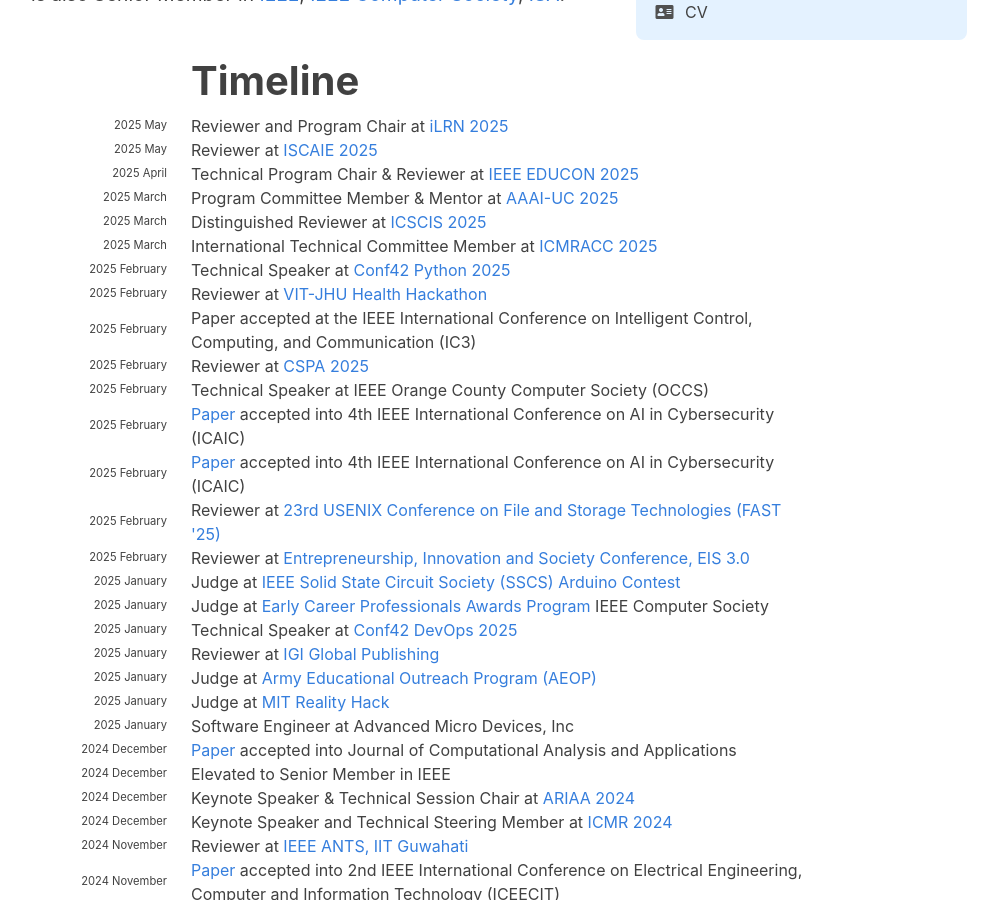
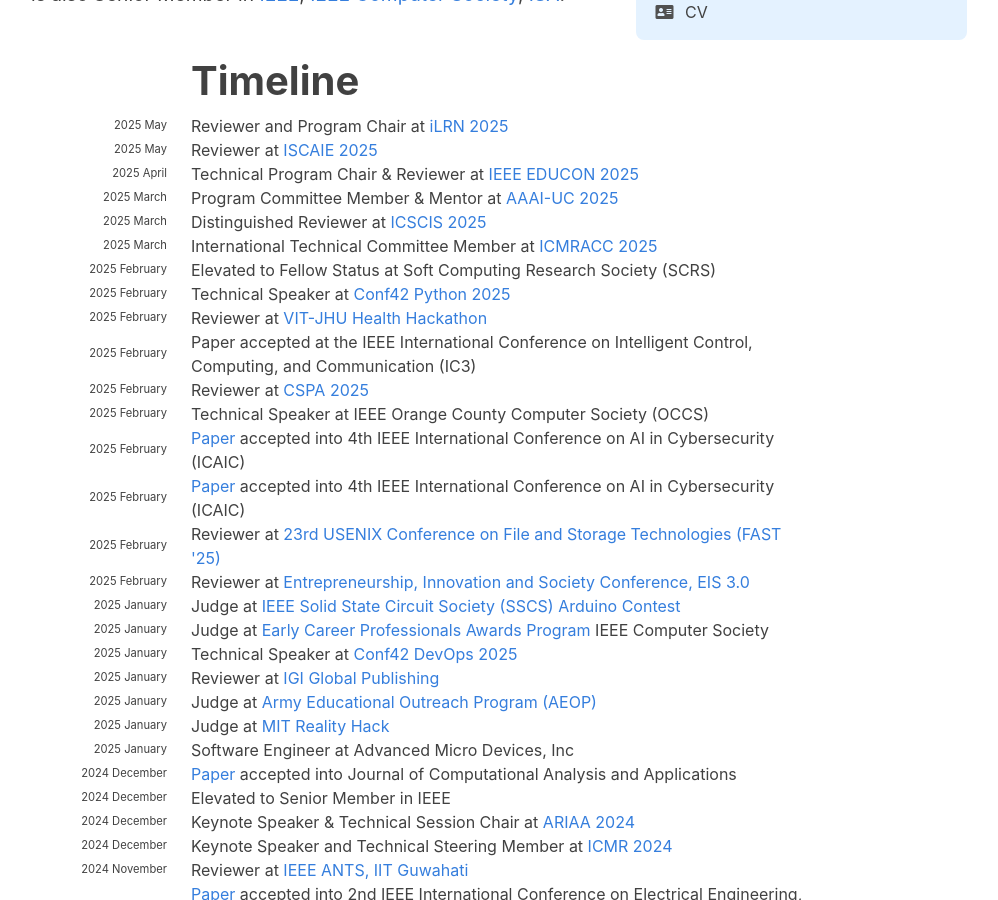
Before and after one commit to hariharanragothaman/hariharanragothaman.github.io, a Jekyll site: the page built from index.md, in a window 1280 px wide and 900 px high, scrolled down 772 px. Shown: the whole window, without its empty margins (141-1139 px from the left). Built offline with Jekyll 4.4.1, drawn with Linux system fonts in a browser that asks for light colours; nearby versions of some CDN libraries; some web fonts are replaced.

Commit message:
Polishes and Updates

```diff
--- a/_data/news.yaml
+++ b/_data/news.yaml
@@ -34,6 +34,10 @@
 
 
 #-------------------------------------------- February ------------------------------------------------------------------------------------------------------------------------------------------------------
+- year: 2025
+  year-extra: February
+  description: Elevated to Fellow Status at Soft Computing Research Society (SCRS)
+
 - year: 2025
   year-extra: February
   description: Technical Speaker at <a href="https://www.conf42.com/Python_2025_Hariharan_Ragothaman_cpp_python_workloads">Conf42 Python 2025</a>
```
